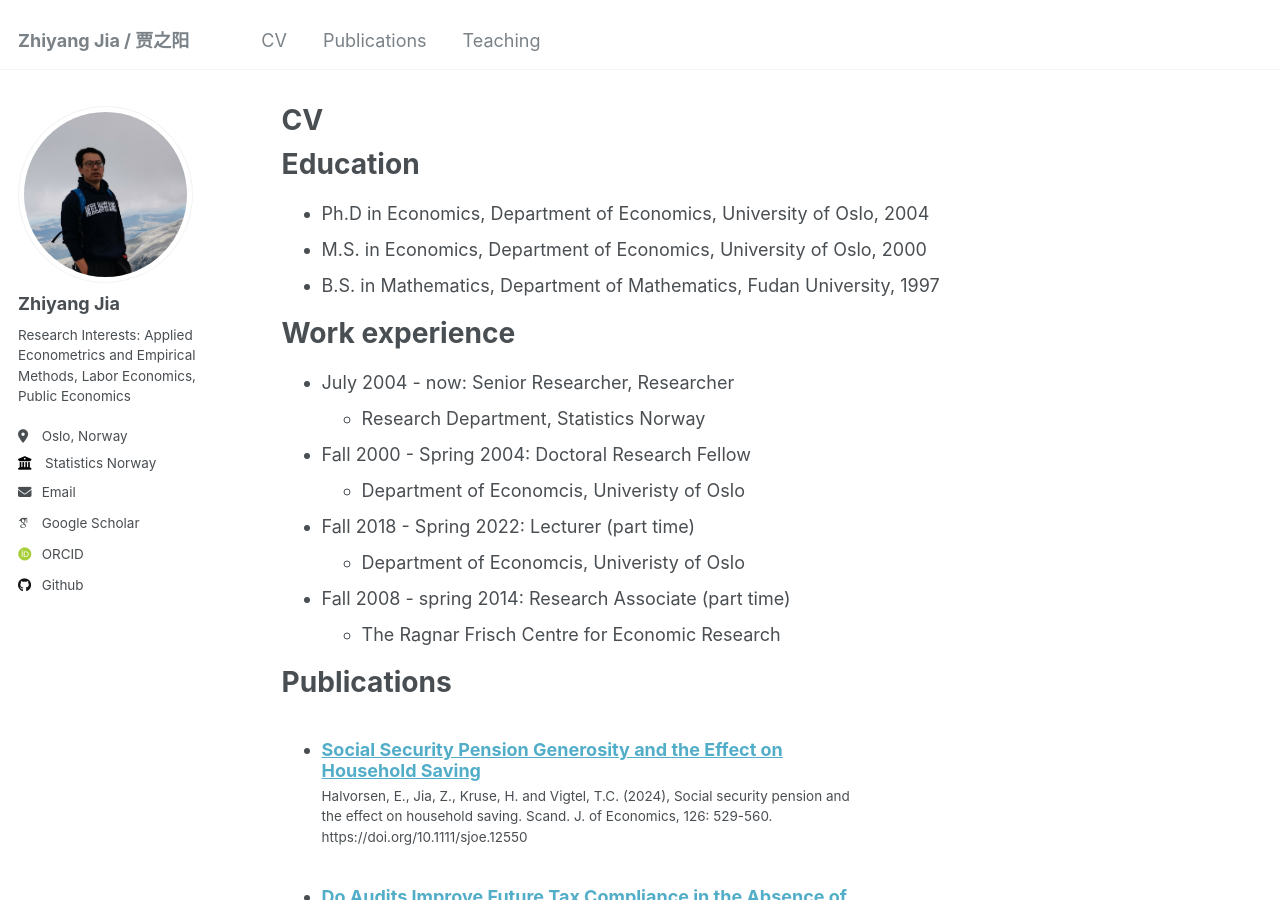
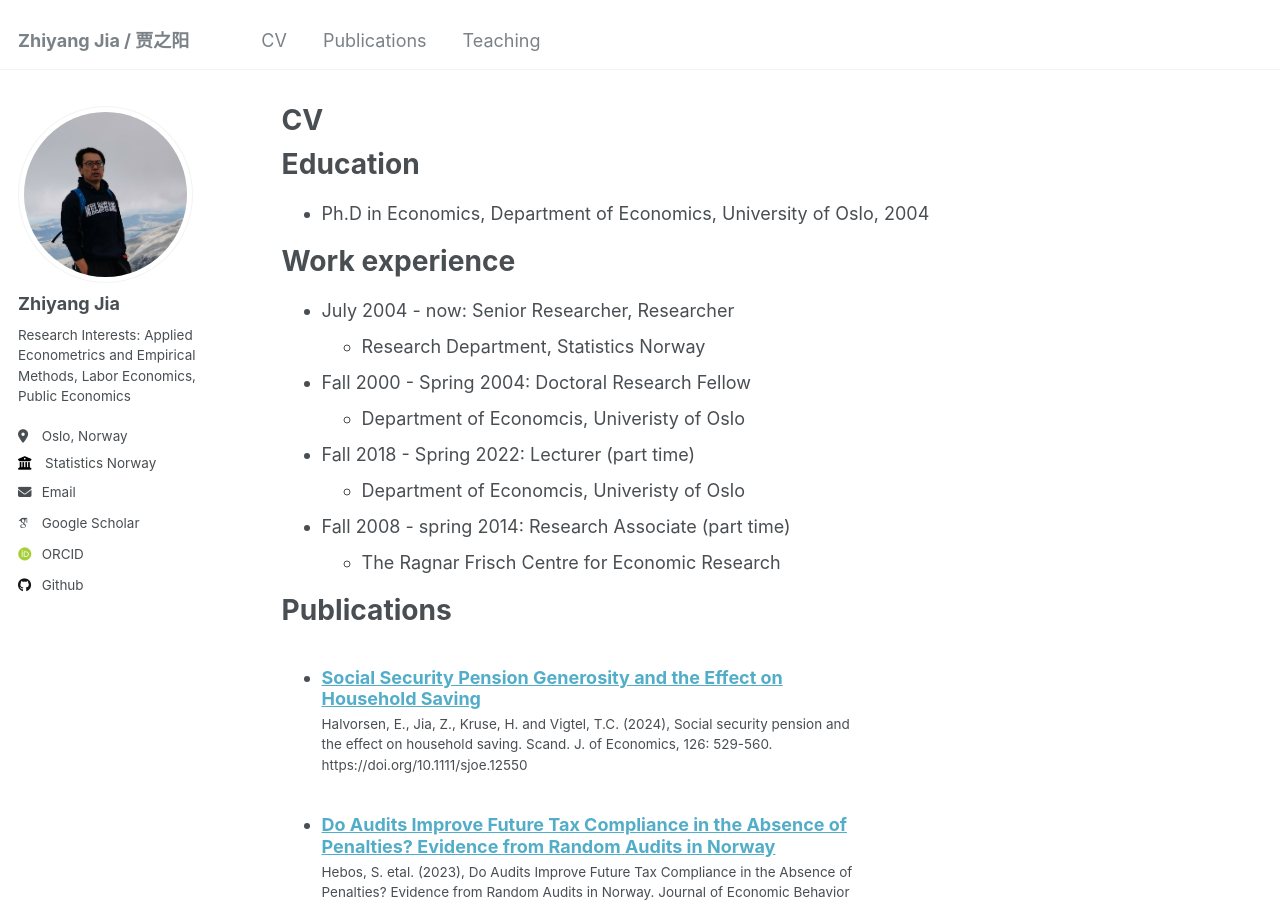
Before and after one commit to Zhiyang-Jia/Zhiyang-Jia.github.io, a Jekyll site: the page built from _pages/cv.md, in a window 1280 px wide and 900 px high. Built offline with Jekyll 4.4.1, drawn with Linux system fonts in a browser that asks for light colours; some web fonts are replaced.

Commit message:
Update cv.md

```diff
--- a/_pages/cv.md
+++ b/_pages/cv.md
@@ -12,8 +12,6 @@ redirect_from:
 Education
 ======
 * Ph.D in Economics, Department of Economics, University of Oslo, 2004
-* M.S. in Economics, Department of Economics, University of Oslo, 2000
-* B.S. in Mathematics, Department of Mathematics, Fudan University, 1997
 
 Work experience
 ======
```
